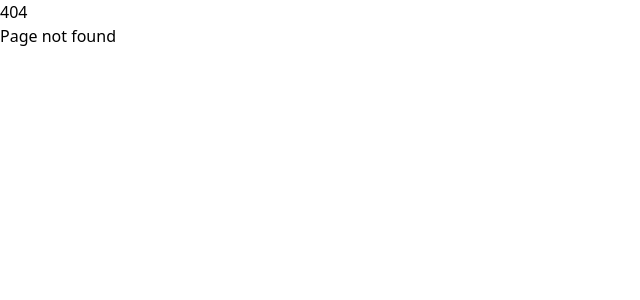
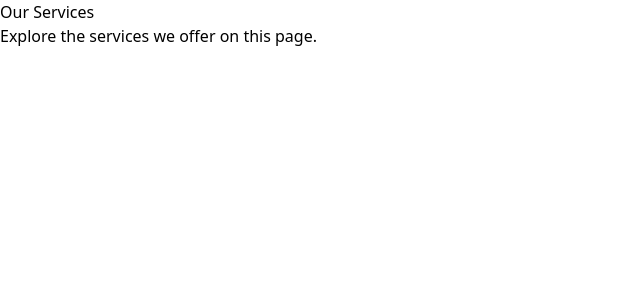
Before and after one commit to natanmuletahunde/hulu-clone, a React (Vite) app: page /services in a window 1280 px wide. Before the commit this address had no page. Shown: the top 300 px of the page, without its empty margins (0-640 px from the left). Built offline with nearby package versions, Linux system fonts and the light colour scheme.

Commit message:
adding the services  file in the pages folder

```diff
--- a/src/App.jsx
+++ b/src/App.jsx
@@ -3,12 +3,18 @@ import React from 'react';
 import { BrowserRouter as Router, Route, Routes } from 'react-router-dom';
 import Home from './pages/Home';
 import NotFound from './pages/NotFound';
+import About from './pages/About';
+import Contact from './pages/Contact';
+import Services from './pages/Services';
 
 const App = () => {
   return (
     <Router>
       <Routes>
         <Route path="/" element={<Home />} />
+        <Route path="/about" element={<About />} />
+        <Route path="/contact" element={<Contact />} />
+        <Route path="/services" element={<Services />} />
         <Route path="*" element={<NotFound />} />
       </Routes>
     </Router>
--- /dev/null
+++ b/src/pages/Services.jsx
@@ -0,0 +1,13 @@
+/* eslint-disable no-unused-vars */
+import React from 'react';
+
+const Services = () => {
+  return (
+    <div className="p-4">
+      <h1 className="text-2xl font-bold">Our Services</h1>
+      <p>Explore the services we offer on this page.</p>
+    </div>
+  );
+};
+
+export default Services;
```
